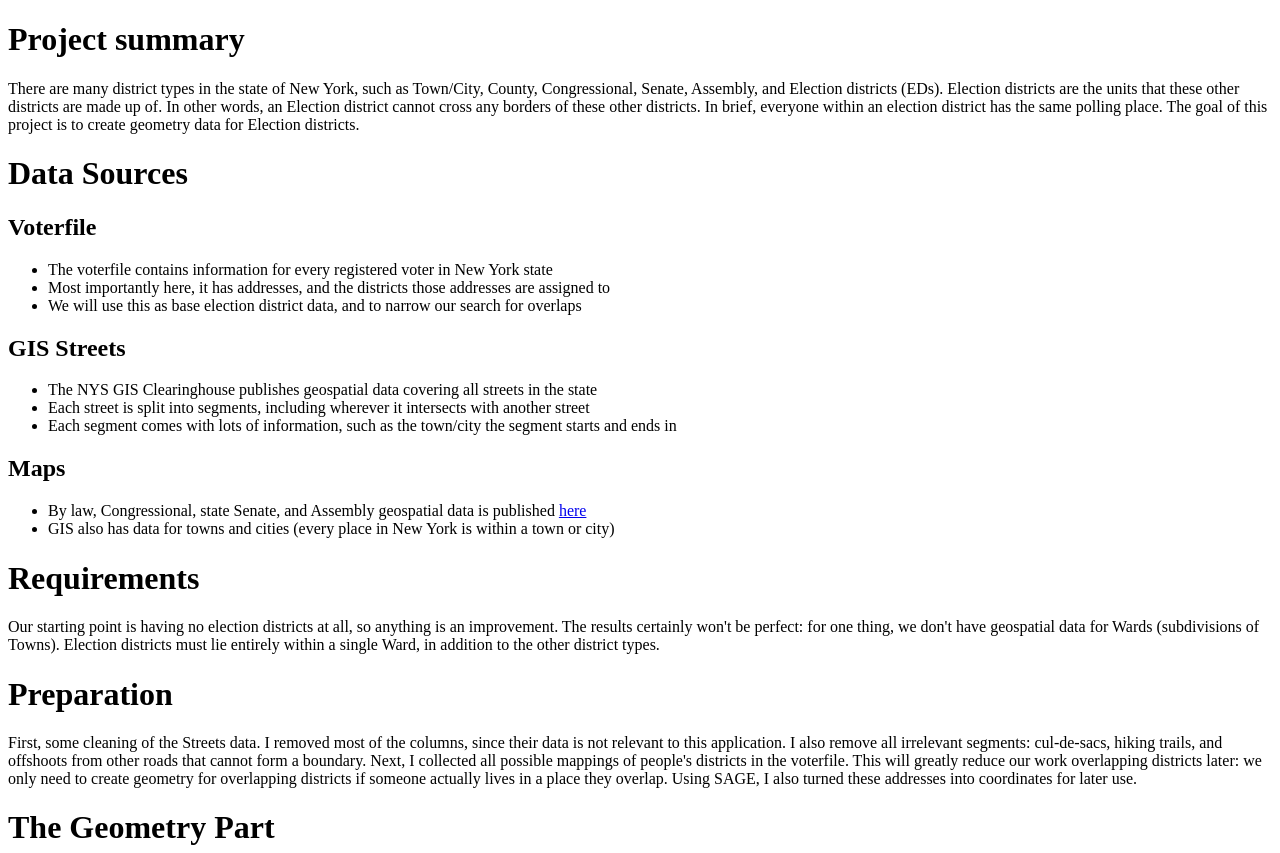
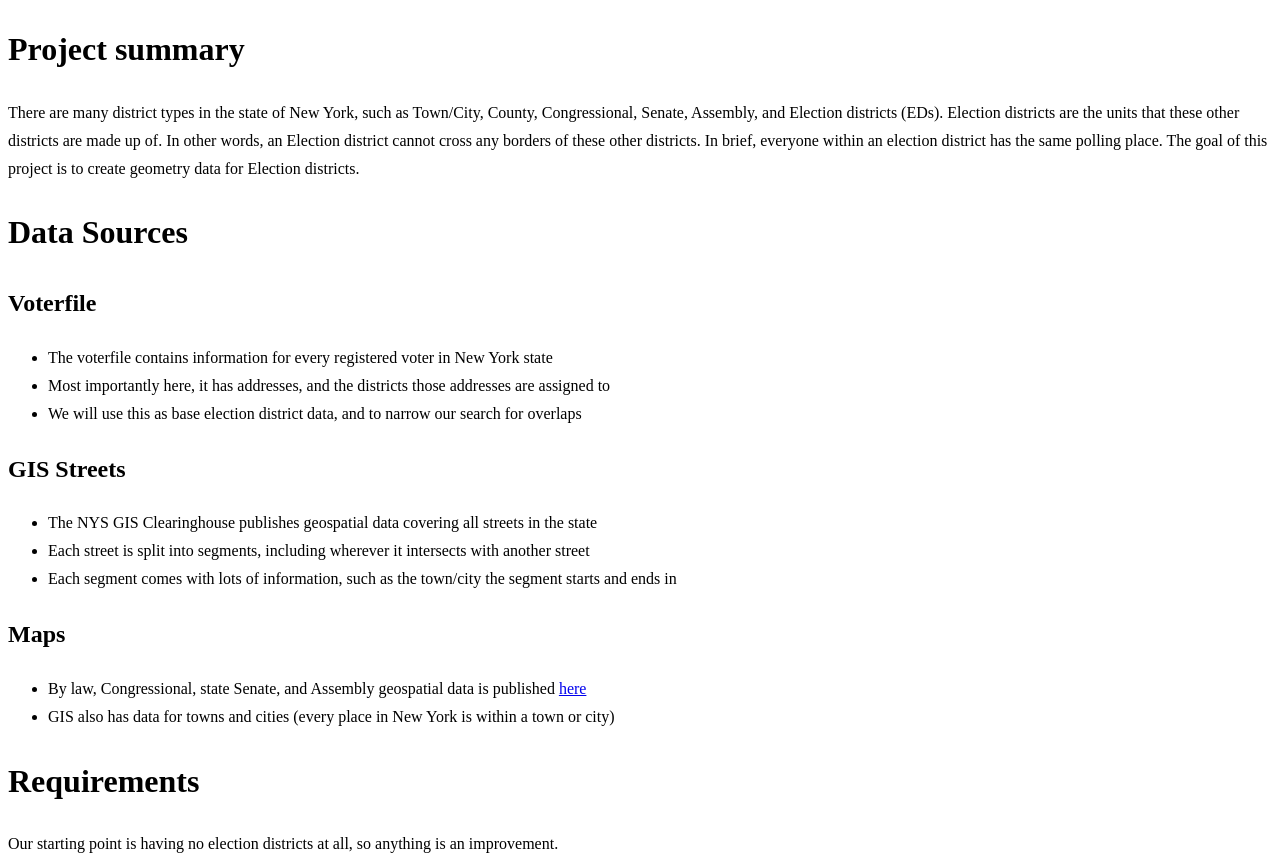
Before and after one commit to JacobKeegan/District-Shape-Creation, a plain HTML site: page index.html in a window 1280 px wide. Shown: the top 853 px of the page. Drawn offline with nearby package versions, Linux system fonts and the light colour scheme.

Commit message:
Added pictures and better spacing.

```diff
--- a/index.html
+++ b/index.html
@@ -43,26 +43,38 @@
     <script type="text/javascript" src="script.js"></script>
 
     <h1>Requirements</h1>
-      Our starting point is having no election districts at all, so anything is an improvement.
-      The results certainly won't be perfect: for one thing, we don't have geospatial data for Wards (subdivisions of Towns).
+      Our starting point is having no election districts at all, so anything is an improvement.<br>
+      The results certainly won't be perfect: for one thing, we don't have geospatial data for Wards (subdivisions of Towns).<br>
       Election districts must lie entirely within a single Ward, in addition to the other district types.
 
     <h1>Preparation</h1>
-      First, some cleaning of the Streets data. I removed most of the columns, since their data is not relevant to this application.
-      I also remove all irrelevant segments: cul-de-sacs, hiking trails, and offshoots from other roads that cannot form a boundary.
-      Next, I collected all possible mappings of people's districts in the voterfile.
-      This will greatly reduce our work overlapping districts later:
-      we only need to create geometry for overlapping districts if someone actually lives in a place they overlap.
+      First, some cleaning of the Streets data. I removed most of the columns, since their data is not relevant to this application.<br>
+      I also remove all irrelevant segments: cul-de-sacs, hiking trails, and offshoots from other roads that cannot form a boundary.<br>
+      Next, I collected all possible mappings of people's districts in the voterfile.<br>
+      This will greatly reduce our work overlapping districts later:<br>
+      we only need to create geometry for overlapping districts if someone actually lives in a place they overlap.<br>
       Using SAGE, I also turned these addresses into coordinates for later use.
 
     <h1>The Geometry Part</h1>
-      Now, we're ready to loop over every town/city. For each, we'll first get all the Street segments within it.
-      Using PostGIS (a PostgreSQL extension for manipulating geospatial data) and with some pre-processing, we'll turn the line data into polygons.
-      Next, we'll use our data from the voterfile to see which other districts intersect the current town/city.
-      Using PostGIS, we'll create overlaps: the intersections of Congressional, state Senate, County, and Assembly maps within a town/city.
-      We'll intersect this with the earlier polygonized Streets data to create new polygons.
-      Note that all of this has to be done first: in the voterfile, ED numbers are only unique within their overlap.
-      Now, we'll plot all the earlier points. This gives us good coverage: Almost all of the millions of addresses from the voterfile have an ED.
+      Now, we're ready to loop over every town/city. For each, we'll first get all the Street segments within it.<br>
+      Using PostGIS (a PostgreSQL extension for manipulating geospatial data) and with some pre-processing, we'll turn the line data into polygons.<br>
+      Next, we'll use our data from the voterfile to see which other districts intersect the current town/city.<br>
+      Using PostGIS, we'll create overlaps: the intersections of Congressional, state Senate, County, and Assembly maps within a town/city.<br>
+      We'll intersect this with the earlier polygonized Streets data to create new polygons.<br>
+      Note that all of this has to be done first: in the voterfile, ED numbers are only unique within their overlap.<br>
+      Now, we'll plot all the earlier points. This gives us good coverage: Almost all of the millions of addresses from the voterfile have an ED.<br>
       Lastly, some simplification. There may still be some polygons without any addresses in them. These can often be combined by looking at surrounding polygons.
+
+    <h1>Runtime Analysis</h1>
+    Functionally, the runtime is actually dominated by geocoding of addresses (that is, mapping them to points).<br>
+    This requires making API requests over the Internet, making it significantly slower than other work, when replicated over millions of addresses.
+
+    <h1>Results</h1>
+    <img src="full_map.png" alt="Full ED map">
+    <img src="town_ed_comparison.png" alt="Comparison of town/city and ED maps">
+    <img src="NYC_comparison.png" alt="Comparison of NYC city and ED maps">
+
+    <a href="https://www.youtube.com/watch?v=3Zxzjm7zl2Y">Final Presentation</a>
+  Author: Jacob Keegan
   </body>
 </html>
--- a/style.css
+++ b/style.css
@@ -0,0 +1,3 @@
+:root {
+    line-height: 1.75;
+}
```
Also changed, not shown: NYC_comparison.png (added), full_map.png (added), town_ed_comparison.png (added).
